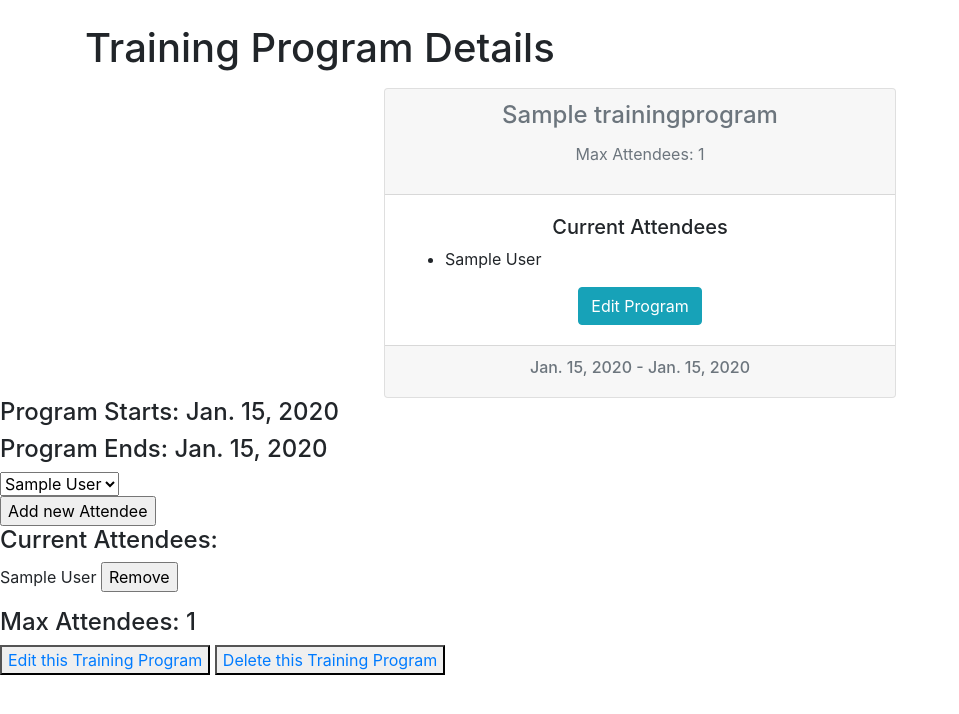
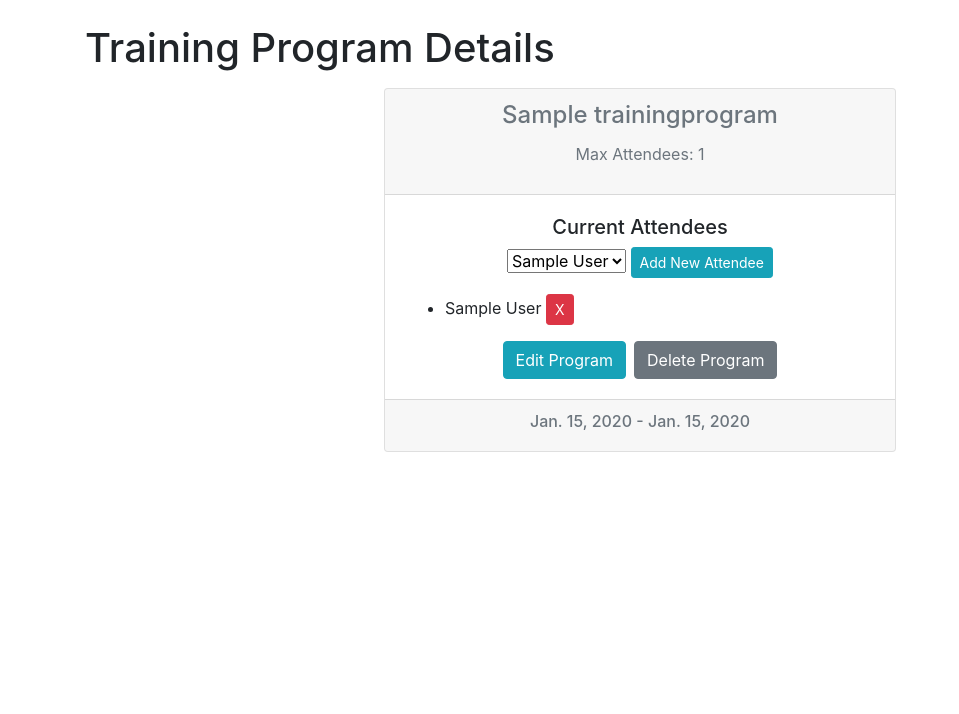
Before and after one commit to blathering-barnacles/Bangazon, a Django app: page /workforce/programs/1/ in a window 1280 px wide. Shown: the part 56-770 px from the top of the page, without its empty margins (0-959 px from the left). Run offline with Django 3.2, Linux system fonts and the light colour scheme; tables that the repository leaves empty hold one stand-in row (values such as "Sample post"); some libraries are stand-ins or nearby versions.

Commit message:
Add last touches to styling

```diff
--- a/workforce/templates/workforce/programDetail.html
+++ b/workforce/templates/workforce/programDetail.html
@@ -10,13 +10,26 @@
                 </div>
         <div class="card-body text-left">
                 <h5 class="text-center">Current Attendees</h5>
+                <form action="{% url 'workforce:addAttendee' program.id %}" method="post" class="text-center mb-3">
+                        {% csrf_token %}
+                        <select name="nonAttendee" id="employees" >
+                            {% for nonAttendee in nonAttendees %}
+                            <option name="nonAttendee1" value="{{ nonAttendee.id }}" class="d-inline">{{ nonAttendee.firstName }} {{ nonAttendee.lastName }}</option>
+                            {% endfor %}
+                        </select>
+                        <input type="submit" value="Add New Attendee" class="btn btn-info btn-sm"/>
+                    </form>
                 {% for attendee in attendees %}
                 <ul>
-                    <li>{{ attendee.employee.firstName}} {{attendee.employee.lastName}}</li>
+                    <li>{{ attendee.employee.firstName}} {{attendee.employee.lastName}} <form action="{% url 'workforce:deleteAttendee' attendee.id %}" method="post" class="d-inline">
+                            {% csrf_token %}
+                            <input type="submit" value="X" class="btn btn-danger btn-sm"/></form>
+                        </form></li>
                 </ul>
                 {% endfor %}
            <div class="card-btn">
-           <a href="{% url 'workforce:editTraining' program.id %}"><button type="button" class="btn btn-info">Edit Program</button></a>
+           <a href="{% url 'workforce:editTraining' program.id %}"><button type="button" class="btn btn-info d-inline">Edit Program</button></a>
+           <a href="{% url 'workforce:deleteTraining' program.id %}"><button type="button" class="btn btn-secondary ml-2">Delete Program</button></a>
         </div>
         </div>
         <div class="card-footer text-muted">
@@ -26,28 +39,8 @@
     </div>
 
 </div>
-<h4>Program Starts: {{ program.startDate }} </h4>
-<h4>Program Ends: {{ program.endDate }} </h4>
-<form action="{% url 'workforce:addAttendee' program.id %}" method="post">
-    {% csrf_token %}
-    <select name="nonAttendee" id="employees">
-        {% for nonAttendee in nonAttendees %}
-        <option name="nonAttendee1" value="{{ nonAttendee.id }}">{{ nonAttendee.firstName }} {{ nonAttendee.lastName }}</option>
-        {% endfor %}
-    </select><br>
-    <input type="submit" value="Add new Attendee"/>
-</form>
-<h4>Current Attendees:</h4>
-{% for attendee in attendees %}
-<form action="{% url 'workforce:deleteAttendee' attendee.id %}" method="post">
-    {% csrf_token %}
-    <p> {{ attendee.employee.firstName}} {{attendee.employee.lastName}}&nbsp<input type="submit" value="Remove" /></p>
-</form>
-{% endfor %}
-<h4>Max Attendees: {{ program.maxAttendees }} </h4>
 
 
 
-<button><a href="{% url 'workforce:editTraining' program.id %}">Edit this Training Program</a></button>
-<button><a href="{% url 'workforce:deleteTraining' program.id %}">Delete this Training Program</a></button>
+
 {% endblock content %}
--- a/workforce/templates/workforce/programEditForm.html
+++ b/workforce/templates/workforce/programEditForm.html
@@ -12,8 +12,9 @@
 <label class="mr-3">New Start Date </label><input type="date" name="startDate" value="{{ startDate }}" /><br><br>
 <label class="mr-3">New End Date </label><input type="date" name="endDate" value="{{ endDate }}" /><br><br>
 <label class="mr-3">Max Attendees </label><input type="text" name="maxAttendees" value="{{ program.maxAttendees }}"/><br><br>
-<input type="submit" value="edit program" class="btn btn-info mt-2"/>
+<input type="submit" value="Edit Program" class="btn btn-info mt-2 d-inline"/>
+<a href="{% url 'workforce:programsDetail' program.id %}"><button class="btn btn-secondary d-inline mt-2">Back</button></a>
 </form>
-<button class="btn btn-info"><a href="{% url 'workforce:programsDetail' program.id %}">Back</a></button>
+
 </div>
 {% endblock content %}
```
